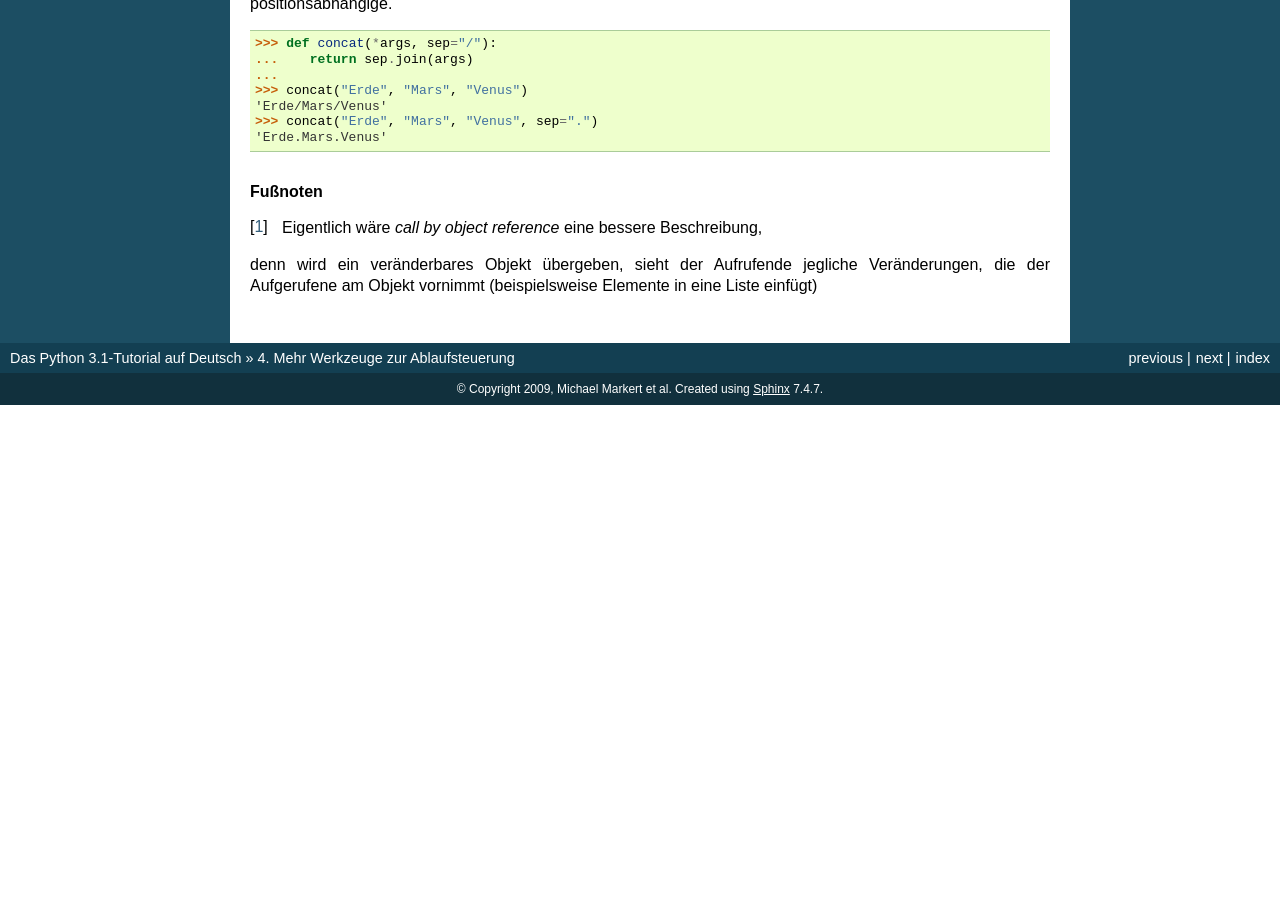
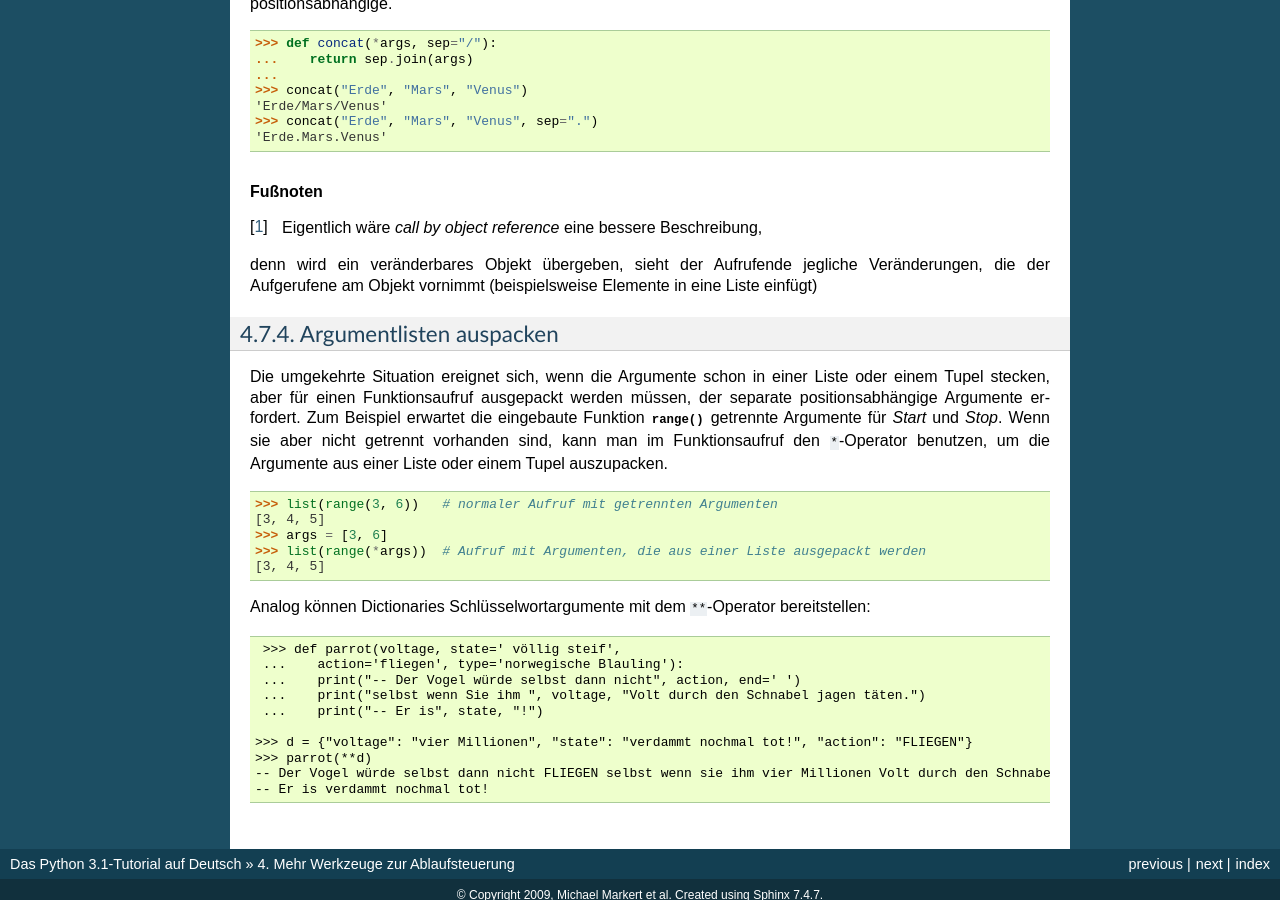
Before and after one commit to cofi/py-tutorial-de, a Sphinx documentation site: the page built from source/controlflow.rst, in a window 1280 px wide and 900 px high, scrolled down 8118 px. Built offline with Sphinx 7.4.7, drawn with Linux system fonts in a browser that asks for light colours; pages that are not in the unit, such as notebooks, are missing from menus; before the commit the page ends 8523 px from its top, so only the background shows below that; some of the changed text lies outside the part shown.

Commit message:
Translated Section 4.7.7 (Issue #15)

```diff
--- a/source/controlflow.rst
+++ b/source/controlflow.rst
@@ -415,12 +415,12 @@ Schlüsselwortargumente
 Funktionen können auch mit Schlüsselwortargumenten in der Form ``Schlüsselwort =
 Wert`` aufgerufen werden. Zum Beispiel könnte folgende Funktion::
 
-    def parrot(voltage, state='steif',
+    def parrot(voltage, state='völlig steif',
         action='fliegen', type='norwegische Blauling'):
         print("-- Der Vogel würde selbst dann nicht", action, end=' ')
         print("selbst wenn Sie ihm ", voltage, "Volt durch den Schnabel jagen täten")
         print("-- Ganz erstaunlicher Vogel, der", type, "! Wunderhübsche Federn!")
-        print("-- Er is völlig", state, "!")
+        print("-- Er is", state, "!")
 
 in allen folgenden Variationen aufgerufen werden::
 
@@ -528,3 +528,38 @@ aufgerufen wird, aufnimmt. Alle Argumente, die in der Definition auf ein
 denn wird ein veränderbares Objekt übergeben, sieht der Aufrufende jegliche
 Veränderungen, die der Aufgerufene am Objekt vornimmt (beispielsweise
 Elemente in eine Liste einfügt)
+
+.. _tut-unpacking-arguments:
+
+Argumentlisten auspacken
+------------------------
+
+Die umgekehrte Situation ereignet sich, wenn die Argumente schon in einer Liste
+oder einem Tupel stecken, aber für einen Funktionsaufruf ausgepackt werden
+müssen, der separate positionsabhängige Argumente erfordert. Zum Beispiel
+erwartet die eingebaute Funktion :func:`range` getrennte Argumente für *Start*
+und *Stop*. Wenn sie aber nicht getrennt vorhanden sind, kann man im
+Funktionsaufruf den ``*``-Operator benutzen, um die Argumente aus einer Liste
+oder einem Tupel auszupacken.
+
+    >>> list(range(3, 6))   # normaler Aufruf mit getrennten Argumenten
+    [3, 4, 5]
+    >>> args = [3, 6]
+    >>> list(range(*args))  # Aufruf mit Argumenten, die aus einer Liste ausgepackt werden
+    [3, 4, 5]
+
+.. index:: statement: **
+
+Analog können Dictionaries Schlüsselwortargumente mit dem ``**``-Operator
+bereitstellen::
+
+    >>> def parrot(voltage, state=' völlig steif',
+    ...    action='fliegen', type='norwegische Blauling'):
+    ...    print("-- Der Vogel würde selbst dann nicht", action, end=' ')
+    ...    print("selbst wenn Sie ihm ", voltage, "Volt durch den Schnabel jagen täten.")
+    ...    print("-- Er is", state, "!")
+
+   >>> d = {"voltage": "vier Millionen", "state": "verdammt nochmal tot!", "action": "FLIEGEN"}
+   >>> parrot(**d)
+   -- Der Vogel würde selbst dann nicht FLIEGEN selbst wenn sie ihm vier Millionen Volt durch den Schnabel jagen täten.
+   -- Er is verdammt nochmal tot!
```
